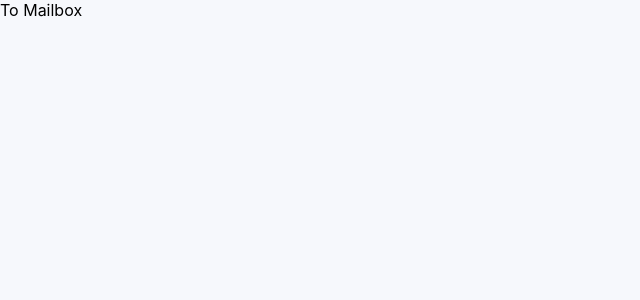
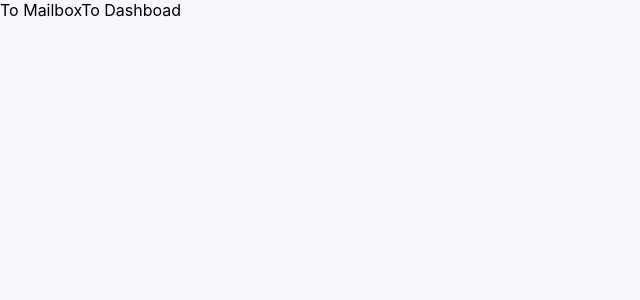
Before and after one commit to Ordoga/gmail-clone, a React (Vite) app: page /1/1 in a window 1280 px wide. Shown: the top 300 px of the page, without its empty margins (0-640 px from the left). Built offline with nearby package versions, Linux system fonts and the light colour scheme.

Commit message:
created dashboard link

```diff
--- a/src/App.jsx
+++ b/src/App.jsx
@@ -10,6 +10,7 @@ import { EmailDetails } from './cmps/EmailDetails'
 import { EmailList } from './cmps/EmailList'
 import { UserMsg } from './cmps/UserMsg'
 import { HomePage } from './pages/HomePage'
+import { Dashboard } from './cmps/Dashboard'
 
 export function App() {
     return (
@@ -19,7 +20,7 @@ export function App() {
                     <div className="main-section">
                         <Routes>
                             <Route path="/" element={<HomePage/>} / >
-
+                            <Route path="/dashboard" element={<Dashboard/>} />
                             <Route path="/:folder" element={<EmailIndex/>} >
                                 <Route path="/:folder/" element={<EmailList/>} />
                                 <Route path="/:folder/:emailId" element={<EmailDetails/>} />
--- a/src/assets/css/cmps/email-details.css
+++ b/src/assets/css/cmps/email-details.css
@@ -21,7 +21,7 @@
 }
 
 .email-details-actions {
-    background-color: antiquewhite;
+    background-color: rgb(250, 221, 215);
     display: flex;
     justify-content: center;
     align-items: center;
--- /dev/null
+++ b/src/cmps/Dashboard.jsx
@@ -0,0 +1,11 @@
+import { emailService } from "../services/email.service"
+
+export function Dashboard(){
+
+    return (
+        <>
+        User Dashboad
+        </>
+    )
+
+}
--- a/src/cmps/EmailDetails.jsx
+++ b/src/cmps/EmailDetails.jsx
@@ -50,7 +50,7 @@ export function EmailDetails(){
                 </div>
                 <button onClick={() => onRemoveItem(email)}>{email.removedAt? `Delete Permenantely` : `Move To Trash`}</button>
                 {!email.sentAt && <button onClick={() => onEditDraft(email.id)}>Edit Draft</button>}
-                <Link to={`/${params.folder}`}><h1>{'<- Back'}</h1></Link>
+                <Link to={`/${params.folder}`}><h1>{'<- Go Back'}</h1></Link>
             </section>
         </>
     )
--- a/src/pages/HomePage.jsx
+++ b/src/pages/HomePage.jsx
@@ -5,8 +5,9 @@ export function HomePage(){
 
     return (
         <>
-            <div>
+            <div className="homepage">
                 <Link to="/inbox">To Mailbox</Link>
+                <Link to="/dashboard">To Dashboad</Link>
             </div>
         </>
     )
```
